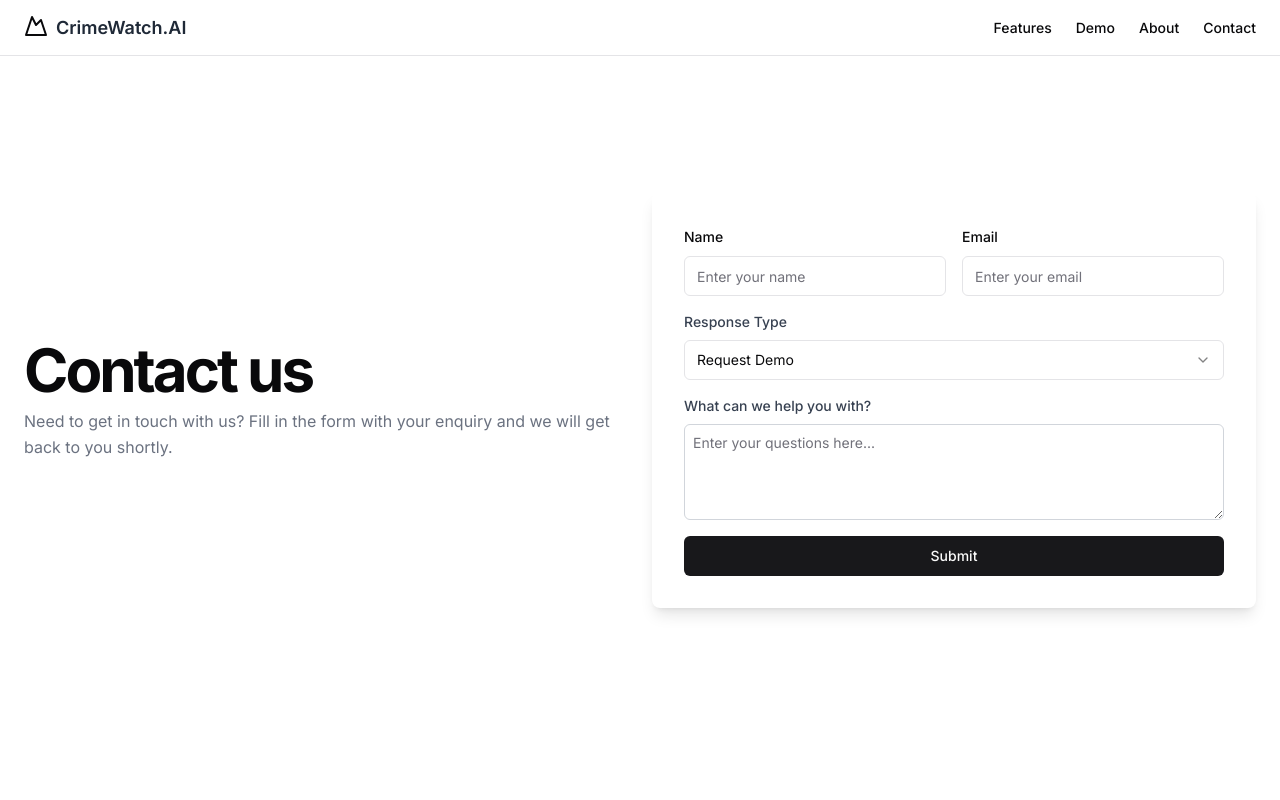
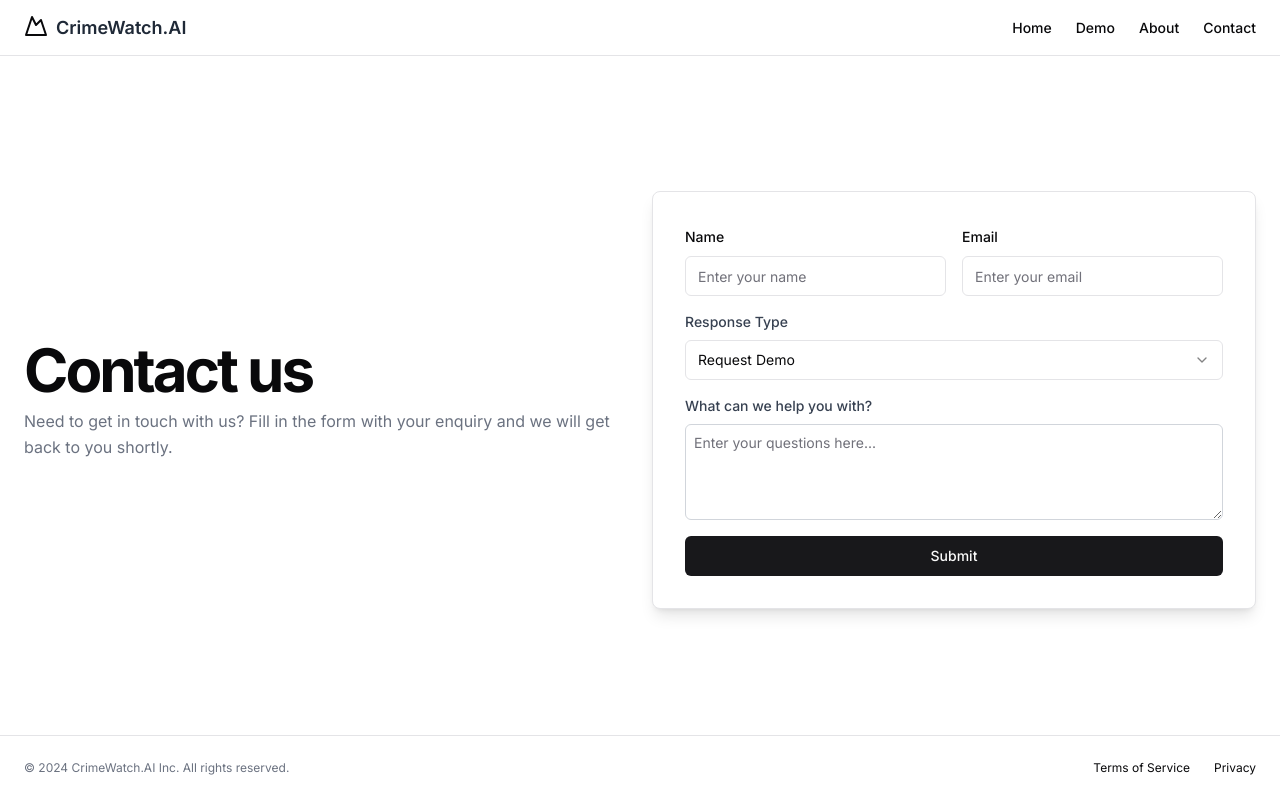
Before and after one commit to Y-ZR/CrimeWatch.AI, a Next.js app in the folder frontend/: page /contact in a window 1280 px wide. Built offline with nearby package versions, Linux system fonts and the light colour scheme.

Commit message:
abstract footer

```diff
--- a/frontend/src/app/contact/page.js
+++ b/frontend/src/app/contact/page.js
@@ -1,10 +1,11 @@
 import React from "react";
 import { Header } from "@/components/ui/Header";
+import { Footer } from "@/components/ui/Footer";
 import { Form } from "@/components/ui/Form";
 
 const ContactPage = () => {
   return (
-    <div>
+    <div className="relative">
       <Header />
       <section className="min-h-screen w-full flex items-center">
         <div className="container px-4 md:px-6">
@@ -26,6 +27,7 @@ const ContactPage = () => {
           </div>
         </div>
       </section>
+      <Footer />
     </div>
   );
 };
--- a/frontend/src/app/page.js
+++ b/frontend/src/app/page.js
@@ -4,10 +4,11 @@ import React from "react";
 import Link from "next/link";
 import { Button } from "@/components/ui/button";
 import { Header } from "@/components/ui/Header";
+import { Footer } from "@/components/ui/Footer";
 
 export default function HomePage() {
   return (
-    <div className="flex flex-col min-h-[100dvh]">
+    <div className="flex flex-col min-h-[100dvh] relative">
       <Header />
 
       <main className="">
@@ -127,19 +128,7 @@ export default function HomePage() {
         </section>
       </main>
 
-      <footer className="flex flex-col gap-2 sm:flex-row py-6 w-full shrink-0 items-center px-4 md:px-6">
-        <p className="text-xs text-gray-500 dark:text-gray-400">
-          © 2024 CrimeWatch.AI Inc. All rights reserved.
-        </p>
-        <nav className="sm:ml-auto flex gap-4 sm:gap-6">
-          <Link className="text-xs hover:underline underline-offset-4" href="#">
-            Terms of Service
-          </Link>
-          <Link className="text-xs hover:underline underline-offset-4" href="#">
-            Privacy
-          </Link>
-        </nav>
-      </footer>
+      <Footer />
     </div>
   );
 }
--- /dev/null
+++ b/frontend/src/components/ui/Footer.jsx
@@ -0,0 +1,19 @@
+import Link from 'next/link';
+
+export const Footer = () => {
+  return (
+    <footer className="absolute bottom-0 flex flex-col gap-2 sm:flex-row py-6 w-full shrink-0 items-center px-4 md:px-6 border-t">
+      <p className="text-xs text-gray-500 dark:text-gray-400">
+        © 2024 CrimeWatch.AI Inc. All rights reserved.
+      </p>
+      <nav className="sm:ml-auto flex gap-4 sm:gap-6">
+        <Link className="text-xs hover:underline underline-offset-4" href="#">
+          Terms of Service
+        </Link>
+        <Link className="text-xs hover:underline underline-offset-4" href="#">
+          Privacy
+        </Link>
+      </nav>
+    </footer>
+  )
+}
--- a/frontend/src/components/ui/Form.jsx
+++ b/frontend/src/components/ui/Form.jsx
@@ -8,7 +8,7 @@ import { Input } from "@/components/ui/input";
 
 export const Form = () => {
   return (
-    <div className="bg-white dark:bg-gray-900 rounded-lg shadow-lg p-8 w-full min-h-[400px]">
+    <div className="bg-white dark:bg-gray-900 rounded-lg shadow-lg p-8 w-full min-h-[400px] border">
       <form className="space-y-4">
         <div className="grid grid-cols-2 gap-4">
           <div className="space-y-2">
--- a/frontend/src/components/ui/Header.jsx
+++ b/frontend/src/components/ui/Header.jsx
@@ -36,9 +36,9 @@ export const Header = () => {
       <nav className="ml-auto flex gap-4 sm:gap-6">
         <Link
           className="text-sm font-medium hover:underline underline-offset-4"
-          href="#"
+          href="/"
         >
-          Features
+          Home
         </Link>
         <Link
           className="text-sm font-medium hover:underline underline-offset-4"
```
